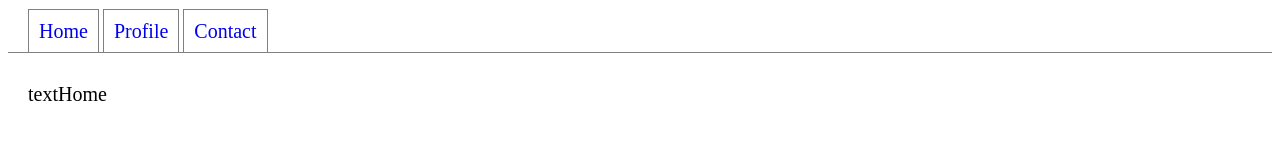
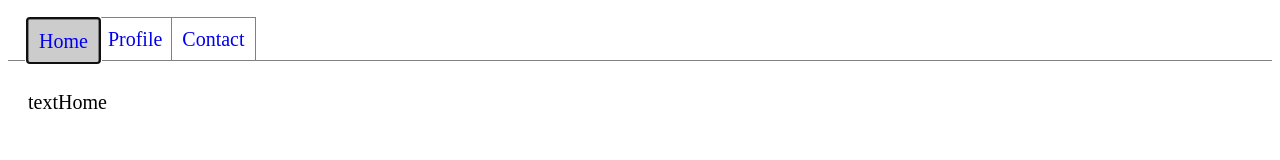
Before and after one commit to VitaliiBaryliuk/tabs, a website: page src/index.html in a window 1280 px wide. Drawn offline with nearby package versions, Linux system fonts and the light colour scheme; files that its build step writes are made by us from their sources.

Commit message:
fixed menu

```diff
--- a/src/js/script.js
+++ b/src/js/script.js
@@ -1,6 +1,7 @@
 (function () {
   const tabLink = document.querySelector('.tabs__navigation');
   const tabWraps = document.querySelectorAll('div[data-tabcontent]');
+  document.querySelector('a[data-link="home"]').focus();
 
   tabLink.addEventListener('click', (event) => {
     event.preventDefault();
--- a/src/scss/main.scss
+++ b/src/scss/main.scss
@@ -2,7 +2,7 @@
   &__link {
     text-decoration: none;
     padding: 10px;
-    margin-bottom: 0px;
+    margin-right: -6px;
     border: 1px solid grey;
     border-bottom: 0;
     background-color: white;
@@ -22,6 +22,7 @@
   }
 
   &__navigation {
+    display: inline-block;
     margin:20px 0 9px 20px;
   }
 }
```
Also changed, not shown: dist/css/index.css (deleted), dist/css/main.css, dist/js/script.js.
